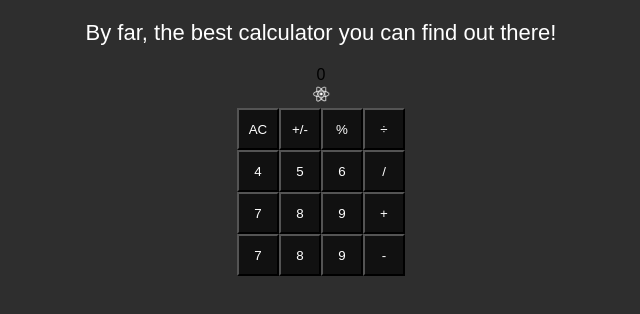
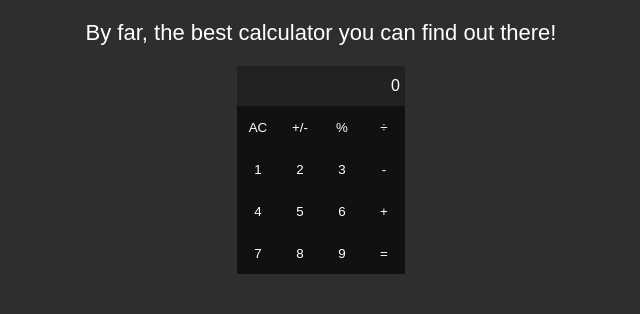
Before and after one commit to hristo2612/React-Pocket-Calculator, a React (Create React App) app: page / in a window 1280 px wide. Shown: the top 314 px of the page, without its empty margins (319-959 px from the left). Built offline with nearby package versions, Linux system fonts and the light colour scheme.

Commit message:
added: styles to buttons and display of the calculator app - now it looks dope

```diff
--- a/src/components/ButtonPanel/Button/Button.css
+++ b/src/components/ButtonPanel/Button/Button.css
@@ -1,6 +1,16 @@
 .Button {
   background: #111;
   color: white;
+  border: none;
   width: 42px;
   height: 42px;
 }
+
+.Button:hover {
+  background: #070707;
+}
+
+.Button:focus {
+  outline: none !important;
+  border: 1px solid black;
+}
--- a/src/components/ButtonPanel/ButtonPanel.js
+++ b/src/components/ButtonPanel/ButtonPanel.js
@@ -5,10 +5,6 @@ import './ButtonPanel.css';
 import Button from './Button/Button';
 
 class ButtonPanel extends React.Component {
-
-  constructor(props) {
-    super(props);
-  }
 
   handleClick = (buttonName) => {
     this.props.clickHandler(buttonName);
@@ -24,22 +20,22 @@ class ButtonPanel extends React.Component {
           <Button name={"÷"} clickHandler={this.handleClick} />
         </div>
         <div>
+          <Button name={"1"} clickHandler={this.handleClick} />
+          <Button name={"2"} clickHandler={this.handleClick} />
+          <Button name={"3"} clickHandler={this.handleClick} />
+          <Button name={"-"} clickHandler={this.handleClick} />
+        </div>
+        <div>
           <Button name={"4"} clickHandler={this.handleClick} />
           <Button name={"5"} clickHandler={this.handleClick} />
           <Button name={"6"} clickHandler={this.handleClick} />
-          <Button name={"/"} clickHandler={this.handleClick} />
-        </div>
-        <div>
-          <Button name={"7"} clickHandler={this.handleClick} />
-          <Button name={"8"} clickHandler={this.handleClick} />
-          <Button name={"9"} clickHandler={this.handleClick} />
           <Button name={"+"} clickHandler={this.handleClick} />
         </div>
         <div>
           <Button name={"7"} clickHandler={this.handleClick} />
           <Button name={"8"} clickHandler={this.handleClick} />
           <Button name={"9"} clickHandler={this.handleClick} />
-          <Button name={"-"} clickHandler={this.handleClick} />
+          <Button name={"="} clickHandler={this.handleClick} />
         </div>
       </div>
     );
--- a/src/components/ResultPanel/Result/Result.css
+++ b/src/components/ResultPanel/Result/Result.css
@@ -0,0 +1,5 @@
+.Result {
+  color: white;
+  display: inline-block;
+  padding: 5px;
+}
--- a/src/components/ResultPanel/Result/Result.js
+++ b/src/components/ResultPanel/Result/Result.js
@@ -6,7 +6,7 @@ import './Result.css';
 class Result extends React.Component {
   render() {
     return (
-      <div>{this.props.value}</div>
+      <div className="Result">{this.props.value}</div>
     );
   }
 }
--- a/src/components/ResultPanel/ResultPanel.css
+++ b/src/components/ResultPanel/ResultPanel.css
@@ -0,0 +1,8 @@
+.ResultPanel {
+  width: 168px;
+  background: #222;
+  margin: 0 auto;
+  text-align: right;
+  line-height: 30px;
+  vertical-align: middle;
+}
--- a/src/components/ResultPanel/ResultPanel.js
+++ b/src/components/ResultPanel/ResultPanel.js
@@ -1,6 +1,5 @@
 import React from 'react';
 import PropTypes from 'prop-types';
-import logo from '../../logo.svg';
 
 import Result from './Result/Result';
 
@@ -11,7 +10,6 @@ class ResultPanel extends React.Component {
     return (
       <div className="ResultPanel">
         <Result value={this.props.value} />
-        <img src={logo} className="App-logo" alt="logo" />
       </div>
     );
   }
```
